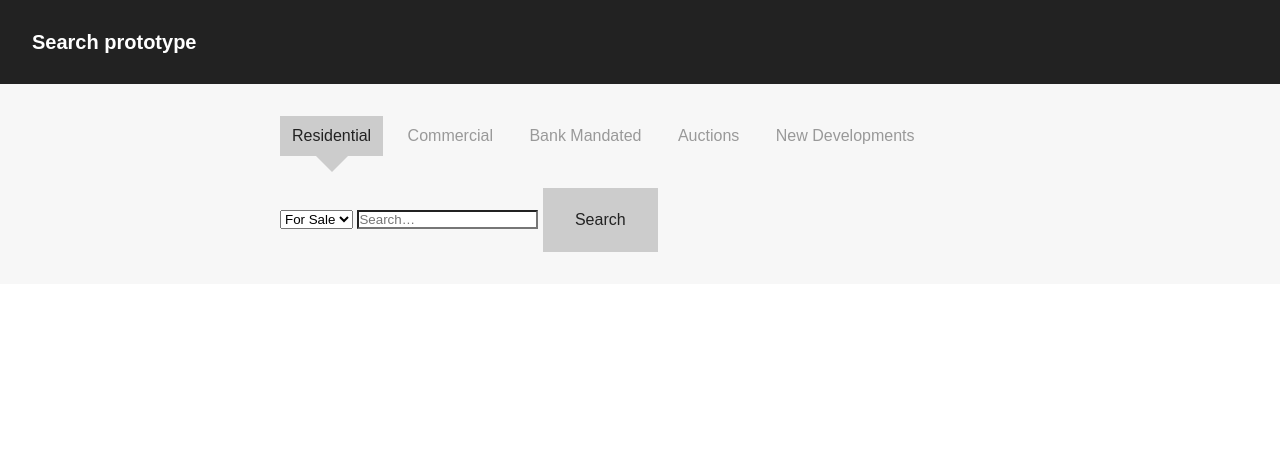
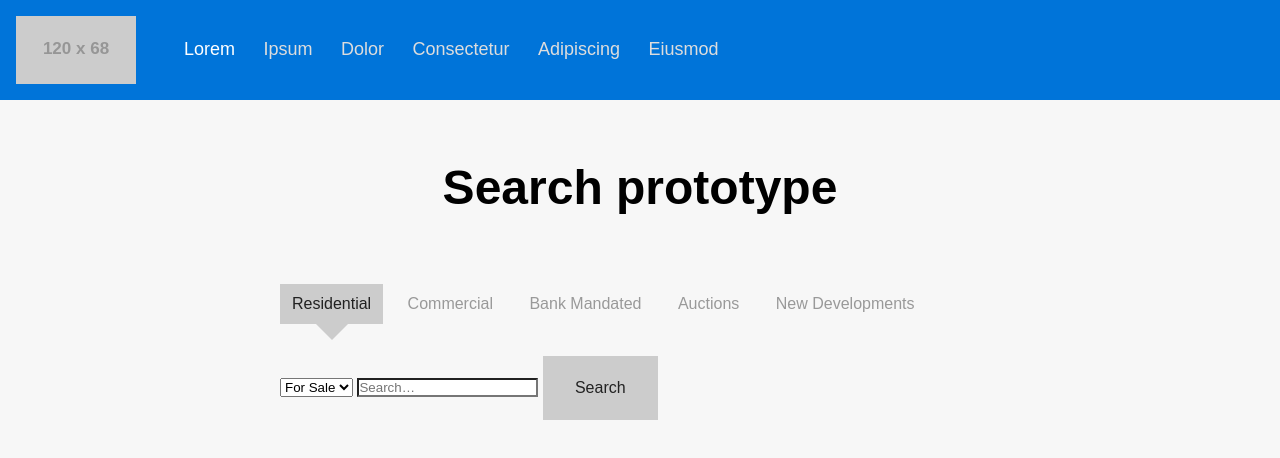
Before and after one commit to michaelthorne/search-prototype, a website: page index.html in a window 1280 px wide. Drawn offline with Linux system fonts and the light colour scheme; placeholder pictures from the web are drawn by us.

Commit message:
Header + nav

```diff
--- a/index.html
+++ b/index.html
@@ -19,19 +19,56 @@
         }
 
         .header {
-            background-color: #222;
-            padding: 2em;
+            background-color: #0074d9;
+            padding: 1em;
         }
 
-        .header .hN {
+        .header .logo {
+            display: inline-block;
+            margin-bottom: 1em;
+        }
+
+        .header .logo img {
+            display: block;
+        }
+
+        .nav .list {
+            list-style: none;
+            margin: 0;
+            padding: 0;
+        }
+
+        .nav .list li {
+            margin-bottom: 1em;
+        }
+
+        .nav .list li:last-child {
+            margin-bottom: 0;
+        }
+
+        .nav .list a {
+            color: #ddd;
+            text-decoration: none;
+            transition: color 0.25s;
+        }
+
+        .nav .list a:focus,
+        .nav .list a:hover {
             color: #fff;
-            font-size: 1.25em;
-            margin-bottom: 0;
+        }
+
+        .nav .is-current a {
+            color: #fff;
         }
 
         .main {
             background-color: #f7f7f7;
             padding: 1em;
+        }
+
+        .hero .hN {
+            margin-bottom: 0.75em;
+            text-align: center;
         }
 
         .wrapper {
@@ -97,6 +134,65 @@
             position: relative;
         }
 
+        /* 640 */
+
+        @media all and (min-width: 40em) {
+
+            .header {
+                overflow: hidden;
+            }
+
+            .header .logo {
+                float: left;
+                margin-bottom: 0;
+            }
+
+            .nav {
+                float: left;
+                margin-top: 1.5625em;
+            }
+
+            .nav .list li {
+                display: inline-block;
+                margin-left: 1em;
+            }
+        }
+
+        /* 760 */
+
+        @media all and (min-width: 47.5em) {
+
+            .main {
+                padding: 4em;
+            }
+
+            .nav {
+                margin-top: 1.5em;
+                margin-left: 1.5em;
+            }
+
+            .nav .list li {
+                margin-left: 1.5em;
+            }
+
+            .nav .list a {
+                font-size: 1.125em; /* 18 / 16 */
+            }
+
+            .hero .hN {
+                font-size: 3em;
+                margin-bottom: 1.5em;
+            }
+
+            .tabs li {
+                display: inline-block;
+                margin-left: 0.5em;
+            }
+
+            .tabs li:first-child {
+                margin-left: 0;
+            }
+
             .tabs li.is-current a:after {
                 border-left: 1em solid transparent;
                 border-right: 1em solid transparent;
@@ -111,33 +207,32 @@
                 right: 0;
                 width: 0;
             }
-
-        /* 760 */
-
-        @media all and (min-width: 47.5em) {
-
-            .main {
-                padding: 2em;
-            }
-
-            .tabs li {
-                display: inline-block;
-                margin-left: 0.5em;
-            }
-
-            .tabs li:first-child {
-                margin-left: 0;
-            }
         }
     </style>
 </head>
 <body>
     <header class="header" role="banner">
-        <h1 class="hN">Search prototype</h1>
+        <a class="logo" href="index.html">
+            <img src="http://placehold.it/120x68" width="120" height="68" alt="">
+        </a>
+
+        <nav class="nav">
+            <ol class="list">
+                <li class="is-current"><a href="index.html">Lorem</a></li>
+                <li><a href="index.html">Ipsum</a></li>
+                <li><a href="index.html">Dolor</a></li>
+                <li><a href="index.html">Consectetur</a></li>
+                <li><a href="index.html">Adipiscing</a></li>
+                <li><a href="index.html">Eiusmod</a></li>
+            </ol>
+        </nav>
     </header>
 
     <main class="main" role="main">
+        <div class="hero">
             <div class="wrapper">
+                <h1 class="hN">Search prototype</h1>
+
                 <ul class="tabs">
                     <li class="is-current"><a href="#residential">Residential</a></li>
                     <li><a href="#commercial">Commercial</a></li>
@@ -153,11 +248,14 @@
                             <option value="2">To Rent</option>
                         </select>
                     </label>
+
                     <label for="search">
                         <input class="input" type="text" id="search" name="search" placeholder="Search…" maxlength="20">
                     </label>
+
                     <button class="btn" type="submit">Search</button>
                 </form>
+            </div>
         </div>
     </main>
 </body>
```
Lines whose indentation alone changed are shown as unchanged.
